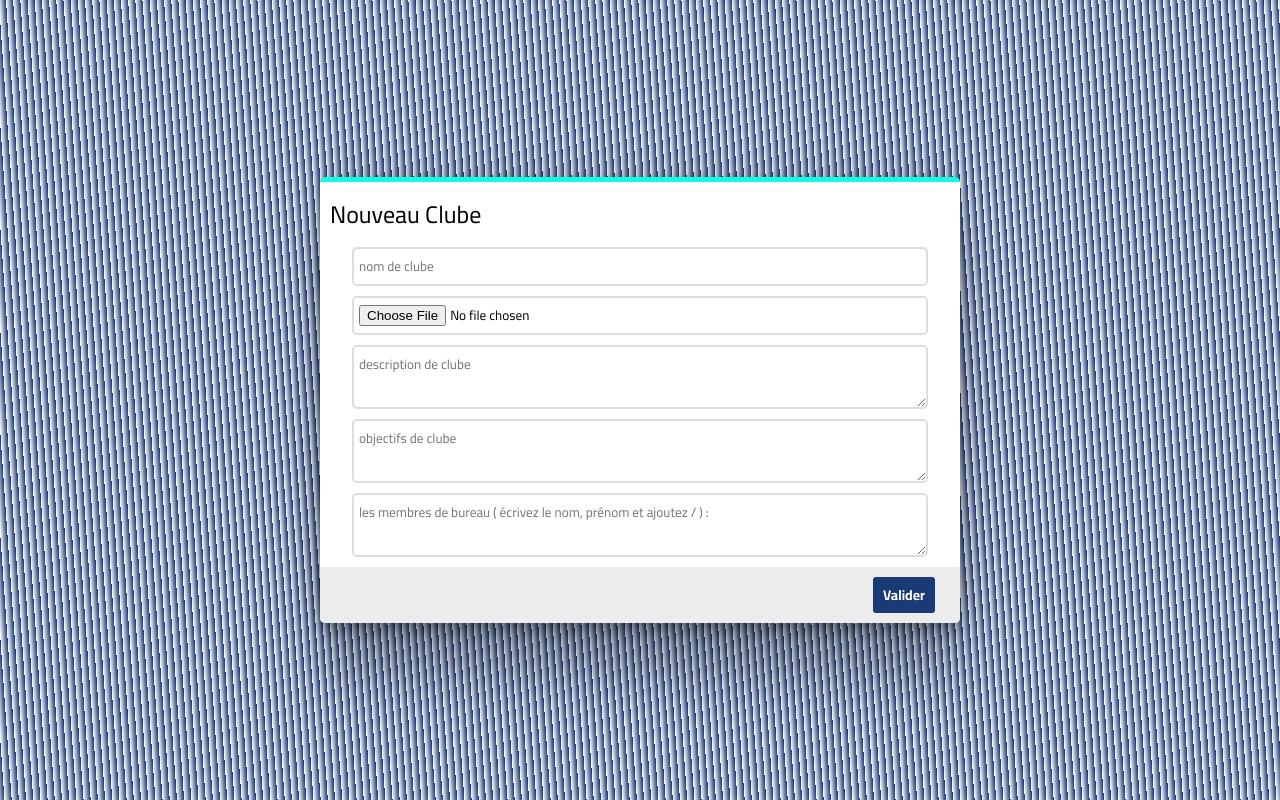
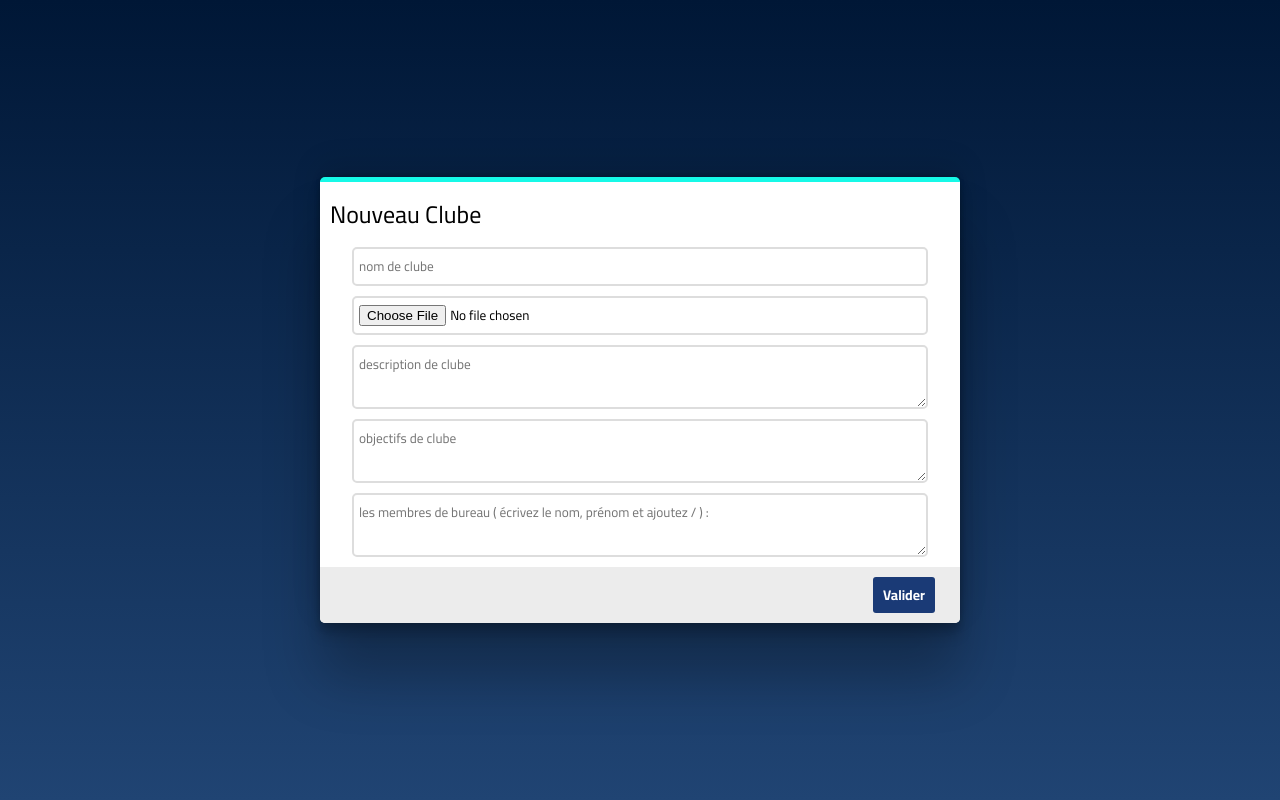
Before and after one commit to YounesAO/Gestion-des-Club---ESTD, a PHP site: page /createClube.php in a window 1280 px wide. Run offline with PHP 8.4, Linux system fonts and the light colour scheme.

Commit message:
background color

```diff
--- a/CSS/createClubeStyle.css
+++ b/CSS/createClubeStyle.css
@@ -11,7 +11,7 @@
 body {
     height: 100vh;
     width: 100vw;
-    background: repeating-linear-gradient(352deg, #1a3a76, transparent 1px);
+    background: linear-gradient(180deg, #001736, #204473);
 }
 .ajouterClube {
     width: 50%;
```
